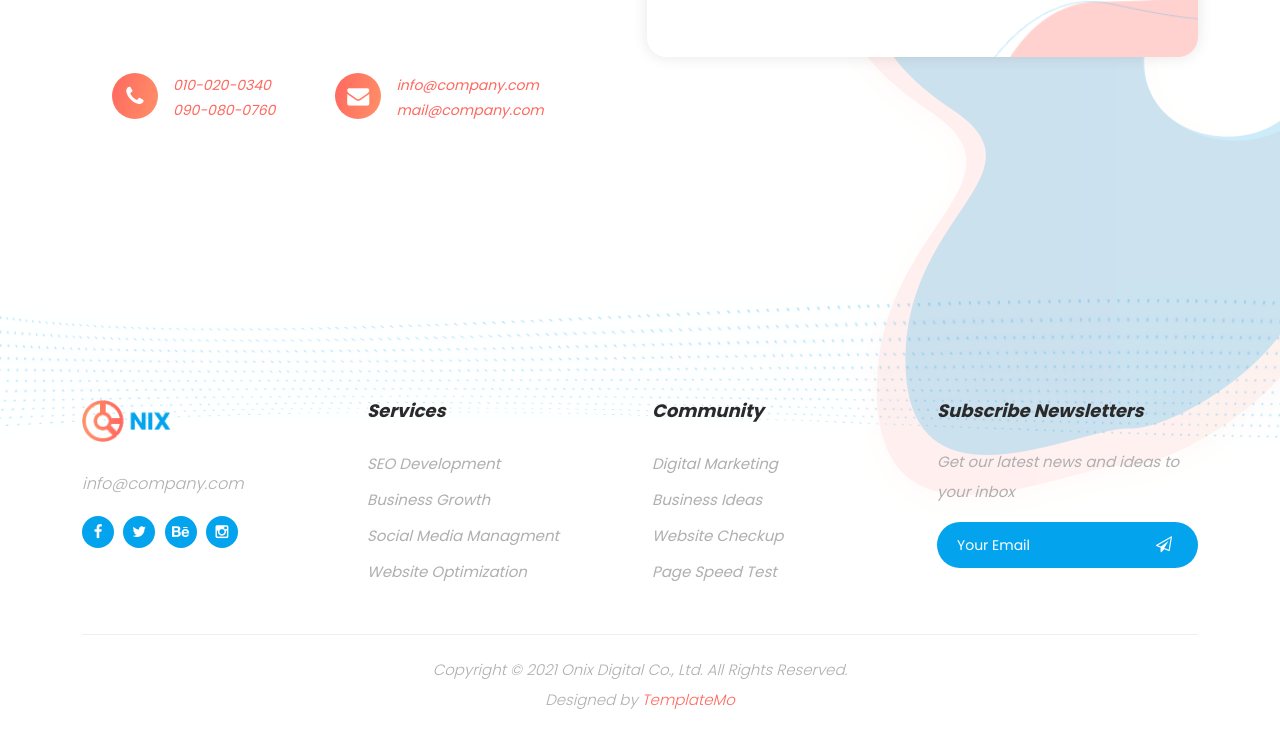
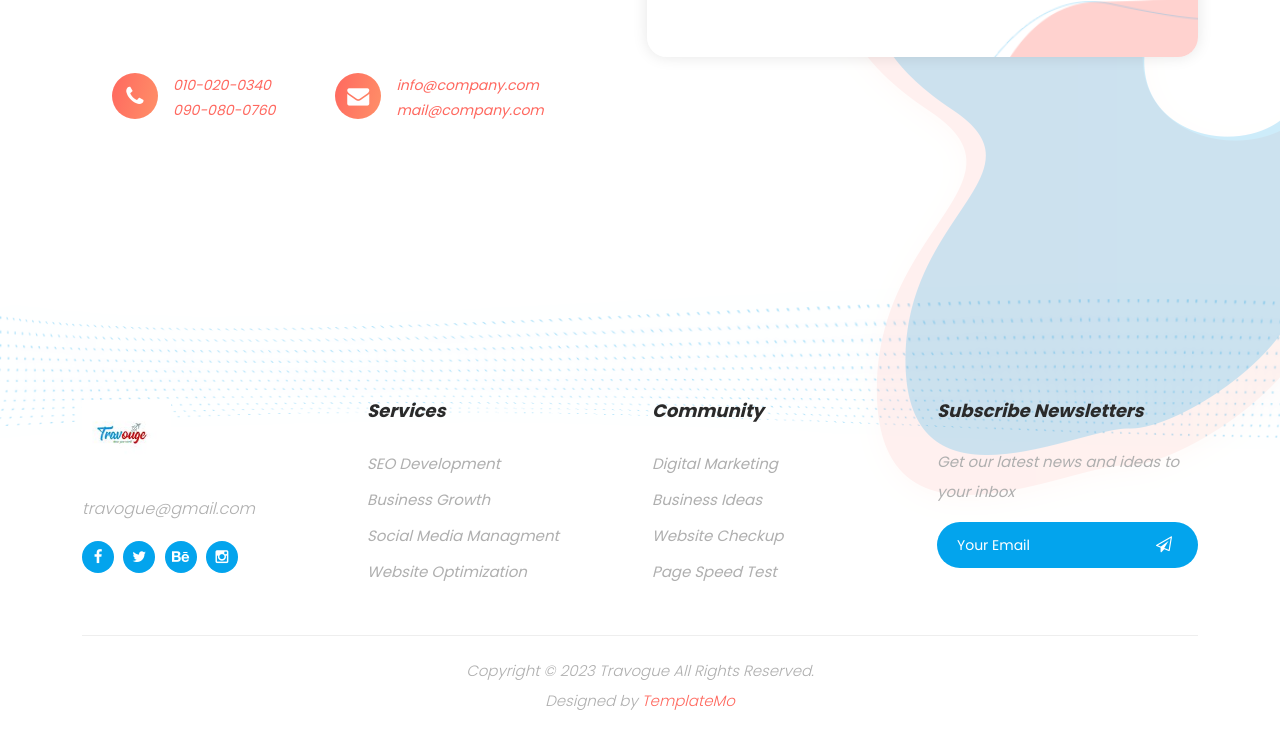
Before and after one commit to Travogue/Travouge, a plain HTML site: page index.html in a window 1280 px wide. Shown: the part 4491-5227 px from the top of the page. Drawn offline with Linux system fonts and the light colour scheme; grey boxes are pictures that could not be loaded.

Commit message:
Update index.html
Index html changes

```diff
--- a/index.html
+++ b/index.html
@@ -533,9 +533,9 @@ https://templatemo.com/tm-565-onix-digital
         <div class="col-lg-3">
           <div class="about footer-item">
             <div class="logo">
-              <a href="#"><img src="assets/images/logo.png" alt="Onix Digital TemplateMo"></a>
+              <a href="#"> <img src="assets/images/Travouge.jpg"></a>
             </div>
-            <a href="#">info@company.com</a>
+            <a href="#">travogue@gmail.com</a>
             <ul>
               <li><a href="#"><i class="fa fa-facebook"></i></a></li>
               <li><a href="#"><i class="fa fa-twitter"></i></a></li>
@@ -578,7 +578,7 @@ https://templatemo.com/tm-565-onix-digital
         </div>
         <div class="col-lg-12">
           <div class="copyright">
-            <p>Copyright © 2021 Onix Digital Co., Ltd. All Rights Reserved.
+            <p>Copyright © 2023 Travogue All Rights Reserved.
             <br>
             Designed by <a rel="nofollow" href="https://templatemo.com" title="free CSS templates">TemplateMo</a></p>
           </div>
```
